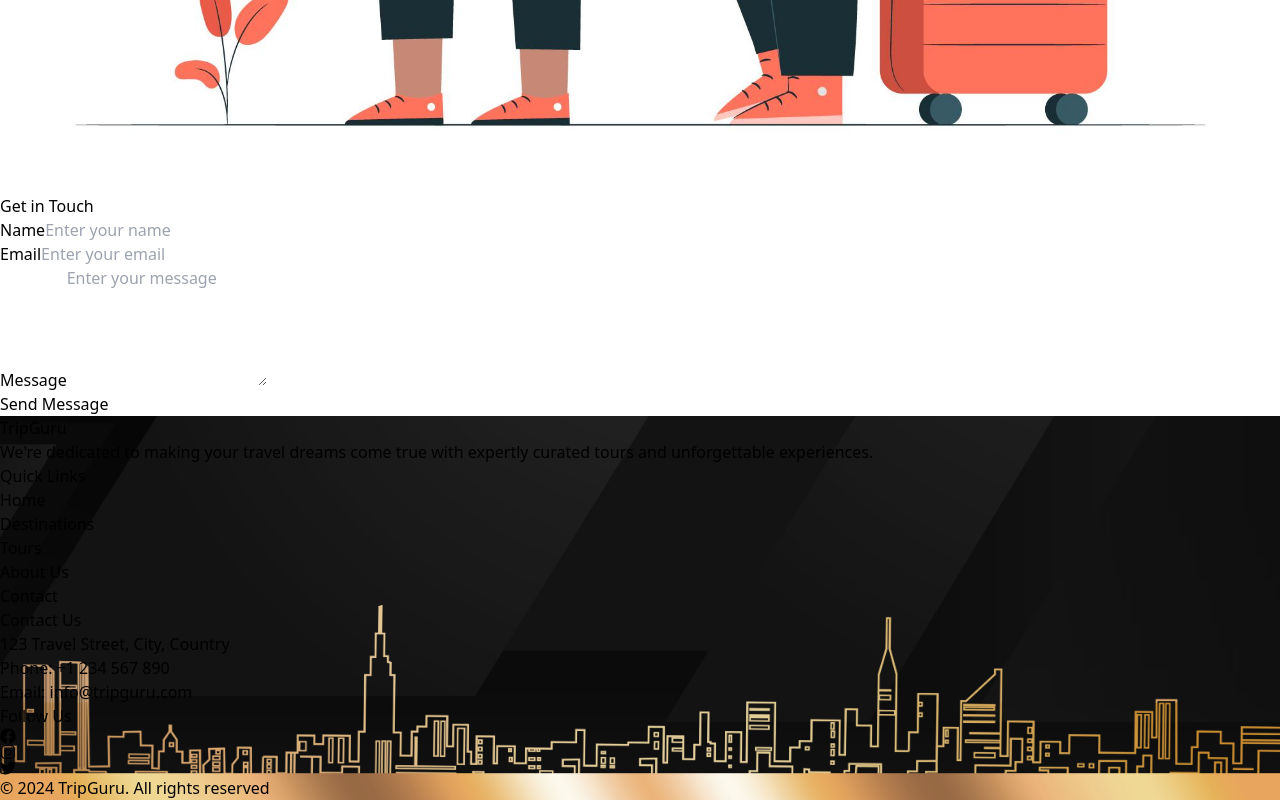
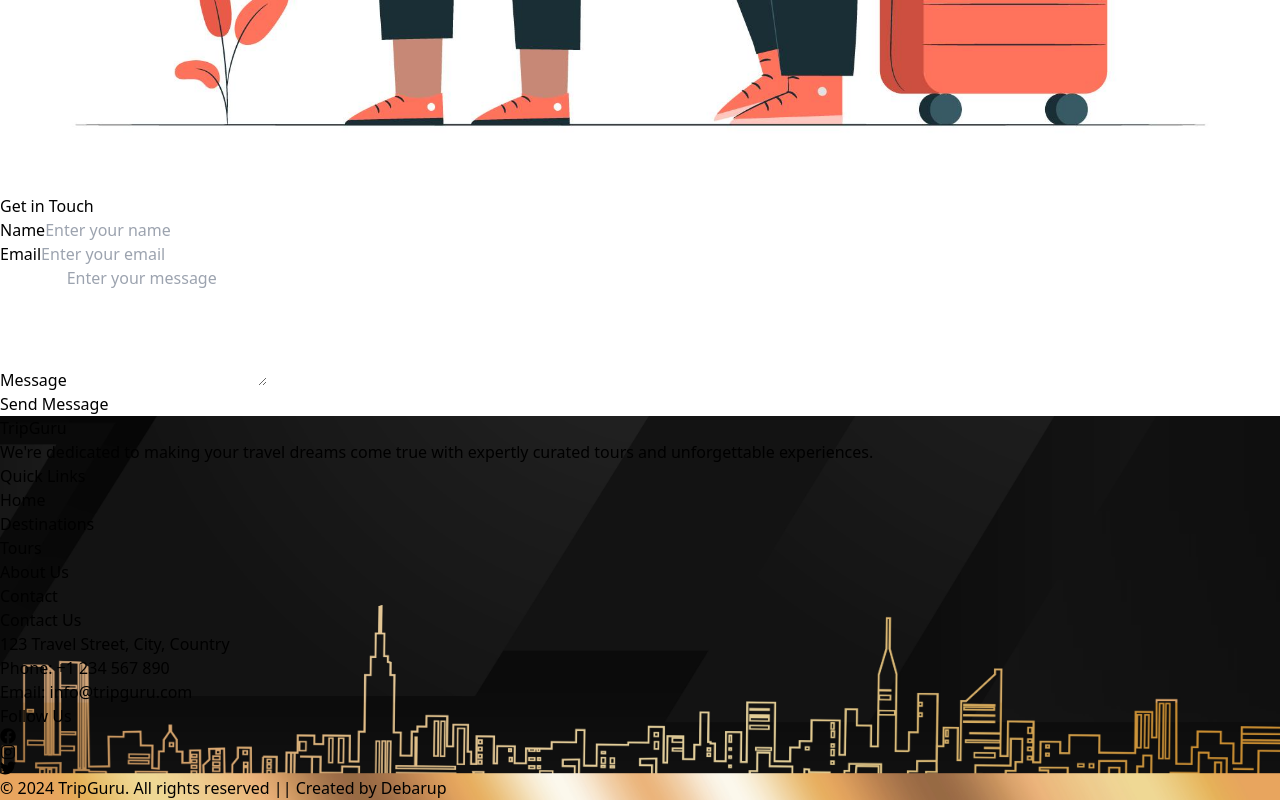
Before and after one commit to debarup24/Travel-Buddy-a-Tour-and-Travel-website, a React (Vite) app: page / in a window 1280 px wide. Shown: the part 8590-9390 px from the top of the page. Built offline with nearby package versions, Linux system fonts and the light colour scheme.

Commit message:
Travel website

```diff
--- a/package.json
+++ b/package.json
@@ -10,6 +10,7 @@
     "preview": "vite preview"
   },
   "dependencies": {
+    "framer-motion": "^11.14.4",
     "lightgallery": "^2.8.2",
     "lucide-react": "^0.468.0",
     "react": "^18.3.1",
--- a/src/Components/Features.jsx
+++ b/src/Components/Features.jsx
@@ -1,5 +1,6 @@
 import React from "react";
 import { Plane, Hotel, Map, Camera, Headphones, Shield } from "lucide-react";
+import { motion } from "framer-motion";
 
 const Features = () => {
   const features = [
@@ -43,13 +44,25 @@ const Features = () => {
     <section className="pyy-12 md:py-20">
       <div className="max-w-7xl mx-auto px-4 md:px-6">
         <div className="text-center mb-12">
-          <h2 className="text-3xl font-bold tracking-tighter sm:text-5xl">
+          <motion.h2
+            initial={{ opacity: 0, x: -100 }}
+            transition={{ duration: 1.5 }}
+            whileInView={{ opacity: 1, x: 0 }}
+            viewport={{ once: true }}
+            className="text-3xl font-bold tracking-tighter sm:text-5xl"
+          >
             Why Choose Our Travel Services
-          </h2>
-          <p className="mt-4 text-muted-foreground md:text-xl">
+          </motion.h2>
+          <motion.p
+            initial={{ opacity: 0, x: 100 }}
+            transition={{ duration: 2 }}
+            whileInView={{ opacity: 1, x: 0 }}
+            viewport={{ once: true }}
+            className="mt-4 text-muted-foreground md:text-xl"
+          >
             Discover the unique features that make your journey with us
             extraordinary
-          </p>
+          </motion.p>
         </div>
         <div className="grid gap-8 sm:grid-cols-2 lg:grid-cols-3">
           {features.map((feature, index) => (
--- a/src/Components/Footer.jsx
+++ b/src/Components/Footer.jsx
@@ -1,6 +1,7 @@
 import React from "react";
 import footer from "../assets/footer-pattern.jpg";
 import { FaFacebook, FaInstagram, FaTwitter } from "react-icons/fa";
+import { motion } from "framer-motion";
 
 const Footer = () => {
   return (
@@ -70,9 +71,18 @@ const Footer = () => {
             </div>
           </div>
         </div>
-        <div className="mt-8 pt-8 border-t border-gray-700 text-center justify-end text-sm">
-          <p>&copy; {new Date().getFullYear()} TripGuru. All rights reserved</p>
-        </div>
+        <motion.div
+          initial={{ opacity: 0, y: 100 }}
+          transition={{ duration: 1.5 }}
+          whileInView={{ opacity: 1, y: 0 }}
+          viewport={{ once: true }}
+          className="mt-4 pt-8 py-20 mb-6 text-center justify-end text-sm"
+        >
+          <p>
+            &copy; {new Date().getFullYear()} TripGuru. All rights reserved ||
+            Created by <span className="font-bold text-amber-400">Debarup</span>
+          </p>
+        </motion.div>
       </div>
     </footer>
   );
--- a/src/Components/Hero.jsx
+++ b/src/Components/Hero.jsx
@@ -6,6 +6,7 @@ import banner1 from "../assets/Hero1.jpg";
 import banner2 from "../assets/Hero3.jpg";
 import banner3 from "../assets/Hero4.jpg";
 import { Search } from "lucide-react";
+import { motion } from "framer-motion";
 
 const Hero = () => {
   const settings = {
@@ -30,7 +31,13 @@ const Hero = () => {
             <div className="absolute inset-0 bg-black opacity-60"></div>
             <div className="relative max-w-7xl mx-auto">
               <div className="flex h-[650px] justify-center items-center lg:pt-0 pt-20">
-                <div className="flex flex-col space-y-8 justify-center items-center text-center px-5 md:px-0">
+                <motion.div
+                  initial={{ opacity: 0, y: 100 }}
+                  transition={{ duration: 1.5 }}
+                  whileInView={{ opacity: 1, y: 0 }}
+                  viewport={{ once: true }}
+                  className="flex flex-col space-y-8 justify-center items-center text-center px-5 md:px-0"
+                >
                   <h1 className="text-white font-bold text-4xl lg:text-6xl">
                     Discover Your Next Adventure
                   </h1>
@@ -41,7 +48,7 @@ const Hero = () => {
                   <button className="bg-red-500 px-3 py-2 text-white rounded-md font-semibold">
                     Start Exploring
                   </button>
-                </div>
+                </motion.div>
               </div>
             </div>
           </div>
@@ -103,7 +110,13 @@ const Hero = () => {
           </div>
         </div>
       </Slider>
-      <div className="bg-white border border-gray-300 shadow-lg rounded-md z-10 left-[15%] absolute hidden lg:block bottom-[15%] items-center justify-center w-[1050px] mx-auto p-4">
+      <motion.div
+        initial={{ opacity: 0, y: -100 }}
+        transition={{ duration: 1 }}
+        whileInView={{ opacity: 1, y: 0 }}
+        viewport={{ once: true }}
+        className="bg-white border border-gray-300 shadow-lg rounded-md z-10 left-[15%] absolute hidden lg:block bottom-[15%] items-center justify-center w-[1050px] mx-auto p-4"
+      >
         <div className="flex gap-3 items-center">
           <div className="grid gap-5 grid-cols-4 flex-grow">
             <div className="flex flex-col gap-2">
@@ -176,7 +189,7 @@ const Hero = () => {
             </button>
           </div>
         </div>
-      </div>
+      </motion.div>
     </div>
   );
 };
--- a/src/Components/Navbar/Navbar.jsx
+++ b/src/Components/Navbar/Navbar.jsx
@@ -10,7 +10,7 @@ const Navbar = () => {
   };
   return (
     <header className="sticky mx-auto top-0 transition-all py-6 bg-transparent z-10">
-      <div className="bg-transparent/75 px-4 fixed w-full z-50 top-0 py-2">
+      <div className="bg-transparent/60 px-4 fixed w-full z-50 top-0 py-2">
         <div className="max-w-7xl mx-auto py-2 px-5 flex bg-transparent justify-between items-center">
           <Link to="/">
             <h1 className="text-2xl text-white font-bold">
@@ -19,7 +19,7 @@ const Navbar = () => {
           </Link>
           <div className="flex items-center gap-5">
             <nav className="hidden md:flex gap-7">
-              <ul className="flex items-center font-semibold text-white  text-xl gap-7">
+              <ul className="flex items-center font-semibold text-white  text-lg gap-7">
                 <Link to="/">
                   <li className="hover:text-slate-500">Home</li>
                 </Link>
```
Also changed, not shown: 1 other file (tests, documents, lock files or other folders).
